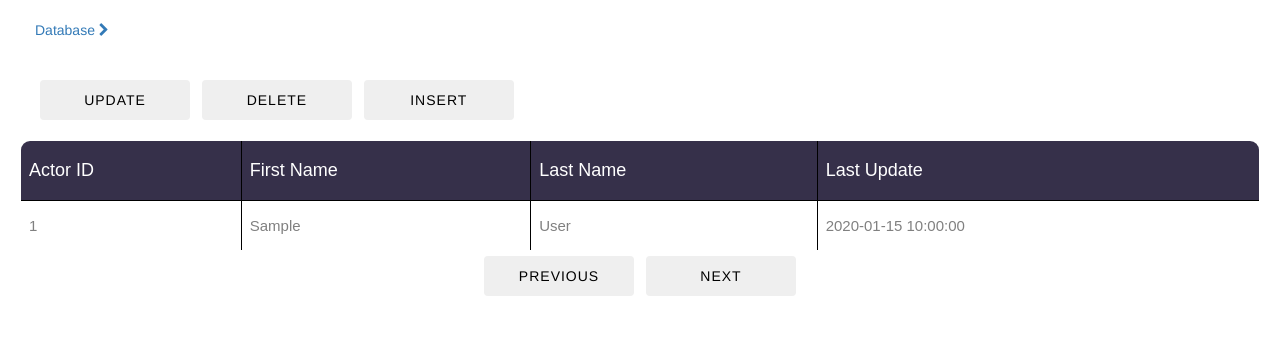
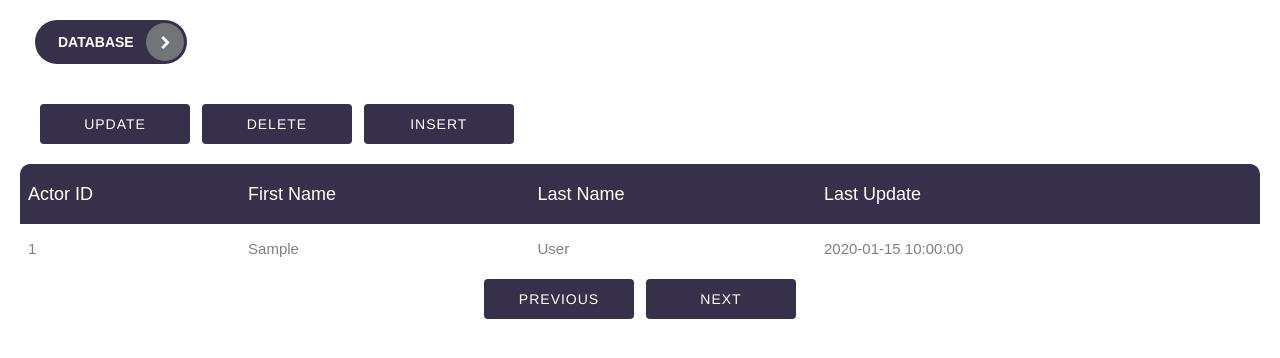
Before and after one commit to yshunl/playmou_sakila, a PHP site: page /select_actor.php in a window 1280 px wide. Shown: the top 358 px of the page. Run offline with PHP 8.4, Linux system fonts and the light colour scheme; tables that the repository leaves empty or names only in its code hold one stand-in row (values such as "Sample post"); some libraries are stand-ins or nearby versions.

Commit message:
Update style.css

```diff
--- a/style.css
+++ b/style.css
@@ -110,6 +110,7 @@
 }
 
 /* for table  */
+/*
 table, th, td {
     border: 0.5px solid black;
 }
@@ -118,6 +119,7 @@
 table {
     border-collapse: collapse;
 }
+*/
 
 .center, .middle, .mid{
     margin:auto;
@@ -179,7 +181,7 @@
     text-transform: uppercase;
     letter-spacing: 1px;
     border-radius: 0;
-    color: black;
+    color: #fff;
     text-align: center;
     transition: all 0.3s ease;
     -webkit-transition: all 0.3s ease;
@@ -203,6 +205,94 @@
     padding: 0;
     line-height: 38px;
 }
+/* normal button ends  */
+
+/*hover button starts*/
+.btn-3 {
+  background-color: #36304a;
+}
+.btn-3 .round {
+  background-color: #737478;
+}
+
+.btnstyle {
+  text-decoration: none;
+  -moz-border-radius: 30px;
+  -webkit-border-radius: 30px;
+  border-radius: 30px;
+  padding: 12px 53px 12px 23px;
+  color: #fff;
+  text-transform: uppercase;
+  font-family: sans-serif;
+  font-weight: bold;
+  position: relative;
+  -moz-transition: all 0.3s;
+  -o-transition: all 0.3s;
+  -webkit-transition: all 0.3s;
+  transition: all 0.3s;
+  display: inline-block;
+}
+a span {
+  position: relative;
+  z-index: 3;
+}
+a .round {
+  -moz-border-radius: 50%;
+  -webkit-border-radius: 50%;
+  border-radius: 50%;
+  width: 38px;
+  height: 38px;
+  position: absolute;
+  right: 3px;
+  top: 3px;
+  -moz-transition: all 0.3s ease-out;
+  -o-transition: all 0.3s ease-out;
+  -webkit-transition: all 0.3s ease-out;
+  transition: all 0.3s ease-out;
+  z-index: 2;
+}
+a .round i {
+  position: absolute;
+  top: 50%;
+  margin-top: -6px;
+  left: 50%;
+  margin-left: -4px;
+  -moz-transition: all 0.3s;
+  -o-transition: all 0.3s;
+  -webkit-transition: all 0.3s;
+  transition: all 0.3s;
+}
+
+.txt {
+  font-size: 14px;
+  line-height: 1.45;
+}
+
+.type-1 a:hover {
+  padding-left: 48px;
+  padding-right: 28px;
+  color:white;
+  text-decoration:none;
+}
+.type-1 a:focus {
+
+  color:white;
+  text-decoration:none;
+}
+.type-1 a:hover .round {
+  width: calc(100% - 6px);
+  -moz-border-radius: 30px;
+  -webkit-border-radius: 30px;
+  border-radius: 30px;
+}
+.type-1 a:hover .round i {
+  left: 12%;
+}
+
+/*hover ends */
+
+
+
 
 /*[ Table ]*/
 
```
